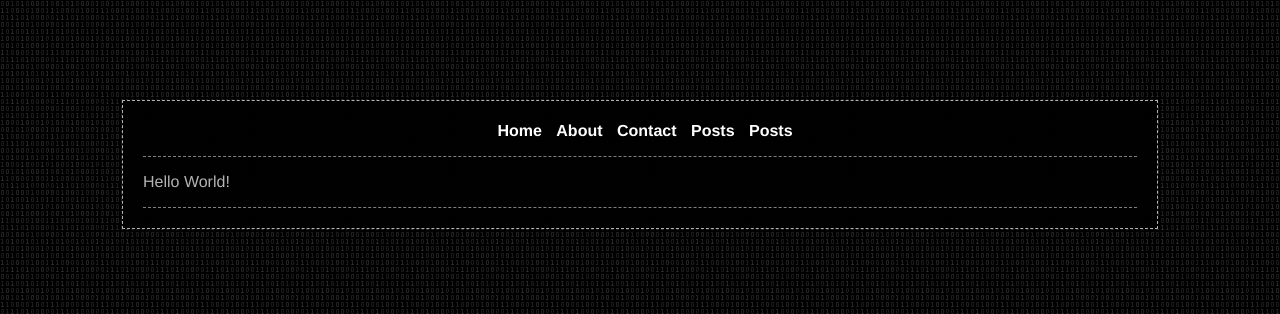
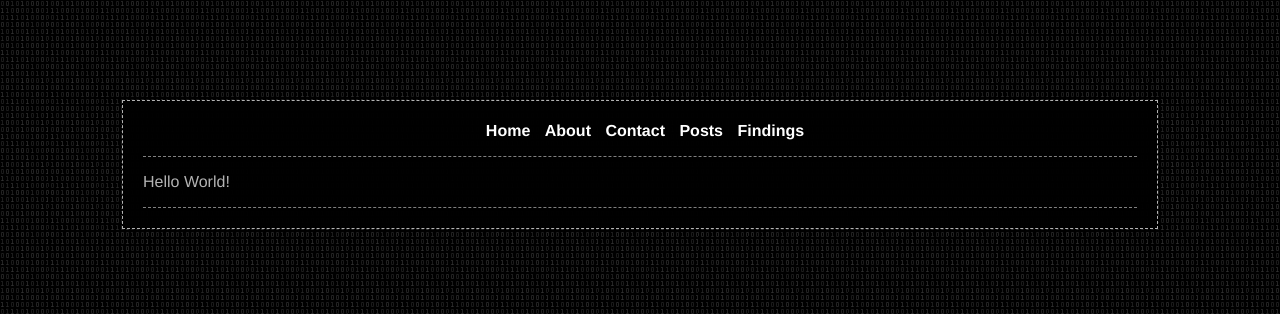
Before and after one commit to whitecr0wz/whitecr0wz.github.io, a Jekyll site: the page built from _posts/posts/2020-03-05-Hello-World.md, in a window 1280 px wide. Shown: the top 314 px of the page. Built offline with Jekyll 4.4.1, drawn with Linux system fonts in a browser that asks for light colours; some web fonts are replaced.

Commit message:
Update nav.html

```diff
--- a/_includes/nav.html
+++ b/_includes/nav.html
@@ -4,6 +4,6 @@
 		<li><a href="/posts/about">About</a></li>
 		<li><a href="/posts/contact">Contact</a></li>
 		<li><a href="/posts/index">Posts</a></li>
-		<li><a href="/posts/findings">Posts</a></li>
+		<li><a href="/posts/findings">Findings</a></li>
 	</ul>
 </nav>
```
